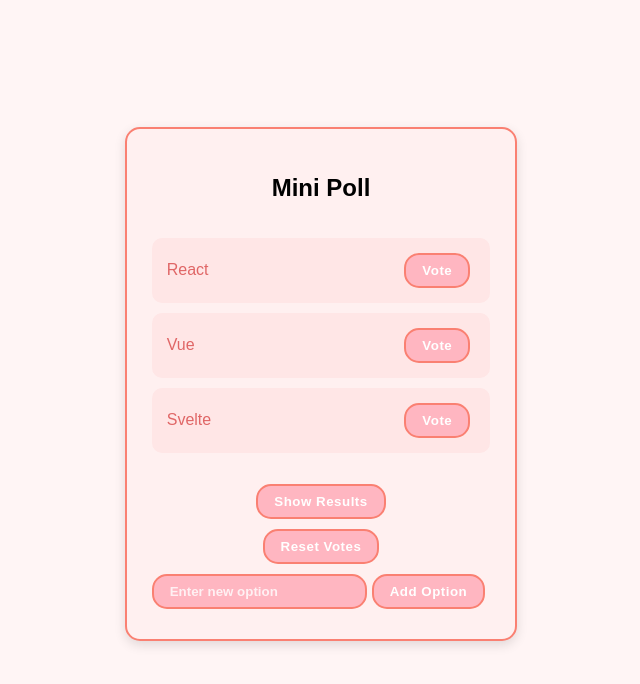
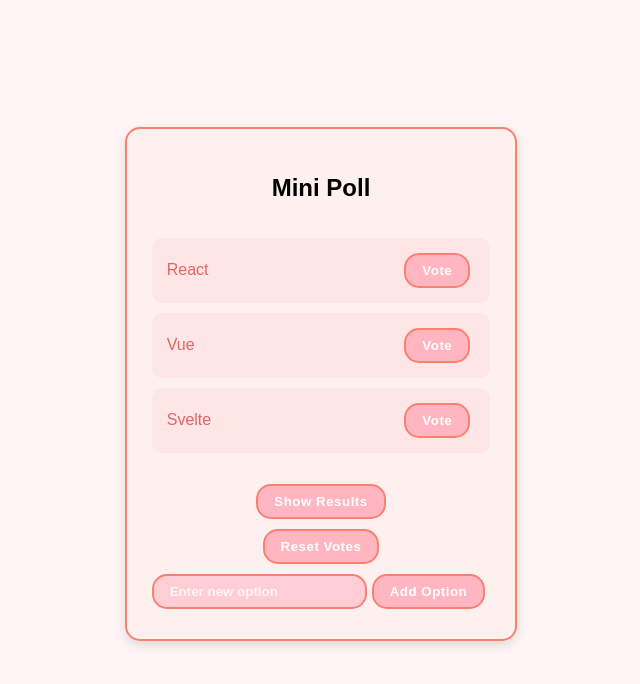
Before and after one commit to erezCohen31/react-poll, a React (Vite) app: page / in a window 1280 px wide. Shown: the top 684 px of the page, without its empty margins (319-959 px from the left). Built offline with nearby package versions, Linux system fonts and the light colour scheme.

Commit message:
improved css

```diff
--- a/src/style/AddOption.css
+++ b/src/style/AddOption.css
@@ -1,7 +1,7 @@
 #enterOP {
   border: 2px solid salmon;
   border-radius: 15px;
-  background-color: #ffb6c1;
+  background-color: #ffb6c192;
   color: white;
   padding: 8px 16px;
   font-weight: bold;
@@ -10,11 +10,12 @@
 }
 
 #enterOP::placeholder {
-  color: white;
+  color: rgb(255, 255, 255);
   opacity: 0.8;
 }
 
 #enterOP:focus {
   border-color: salmon;
   box-shadow: 0 0 5px rgba(255, 160, 160, 0.5);
+  background-color: #ffb6c1;
 }
```
